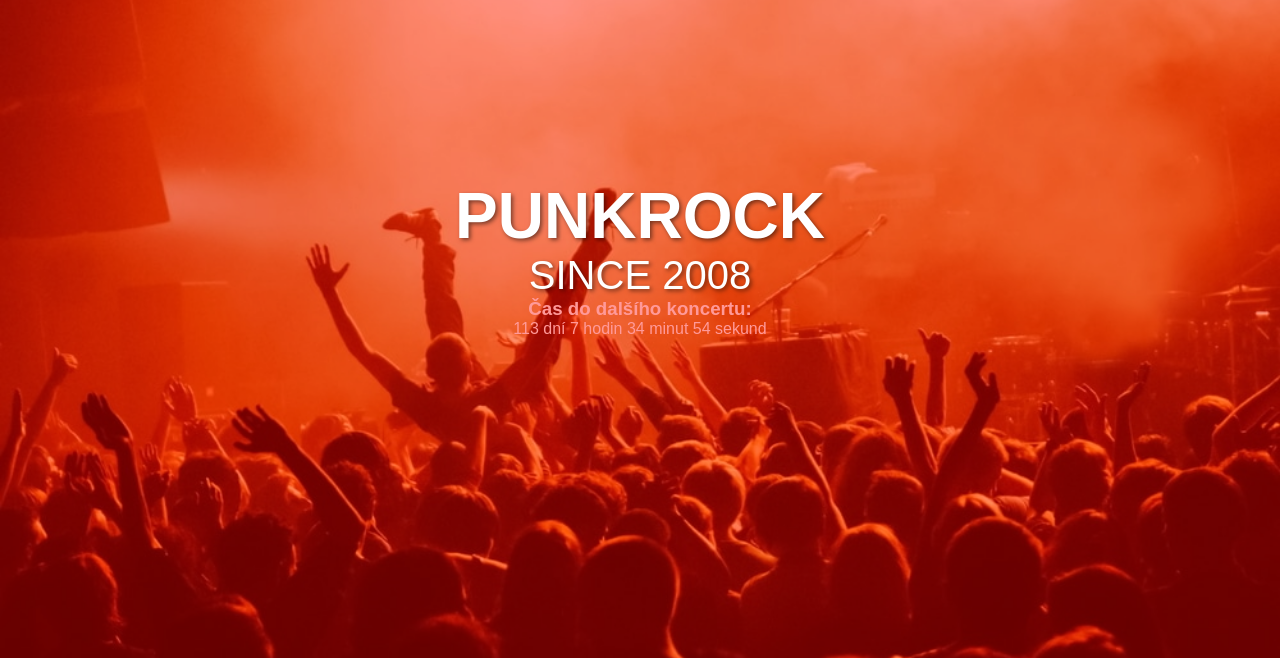
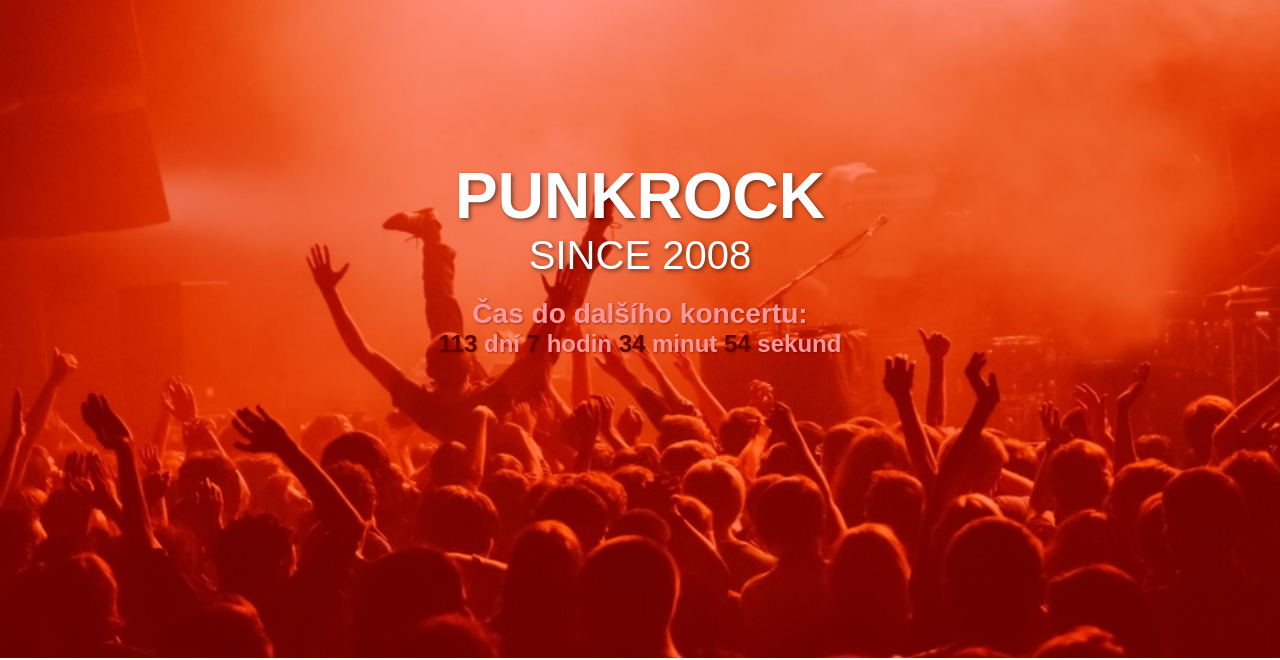
Before and after one commit to Bubnaaa/HTML, a plain HTML site: page punkrock since 2008/index.html in a window 1280 px wide. Shown: the part 142-802 px from the top of the page. Drawn offline with Linux system fonts and the light colour scheme.

Commit message:
Update style.css

```diff
--- a/punkrock since 2008/style.css
+++ b/punkrock since 2008/style.css
@@ -35,6 +35,18 @@ body {
     height: 100%;
     background-color: rgba(255, 0, 0, 0.4);
     z-index: 4;
+}
+
+.hero-countdown {
+    margin-top: 20px;
+    font-size: 1.5em;
+    font-weight: bold;
+    text-shadow: 1px 1px 2px rgba(0,0,0,0.5);
+    color: #fff;
+}
+
+#countdown-timer span {
+    color: #000000;
 }
 
 .navbar {
```
